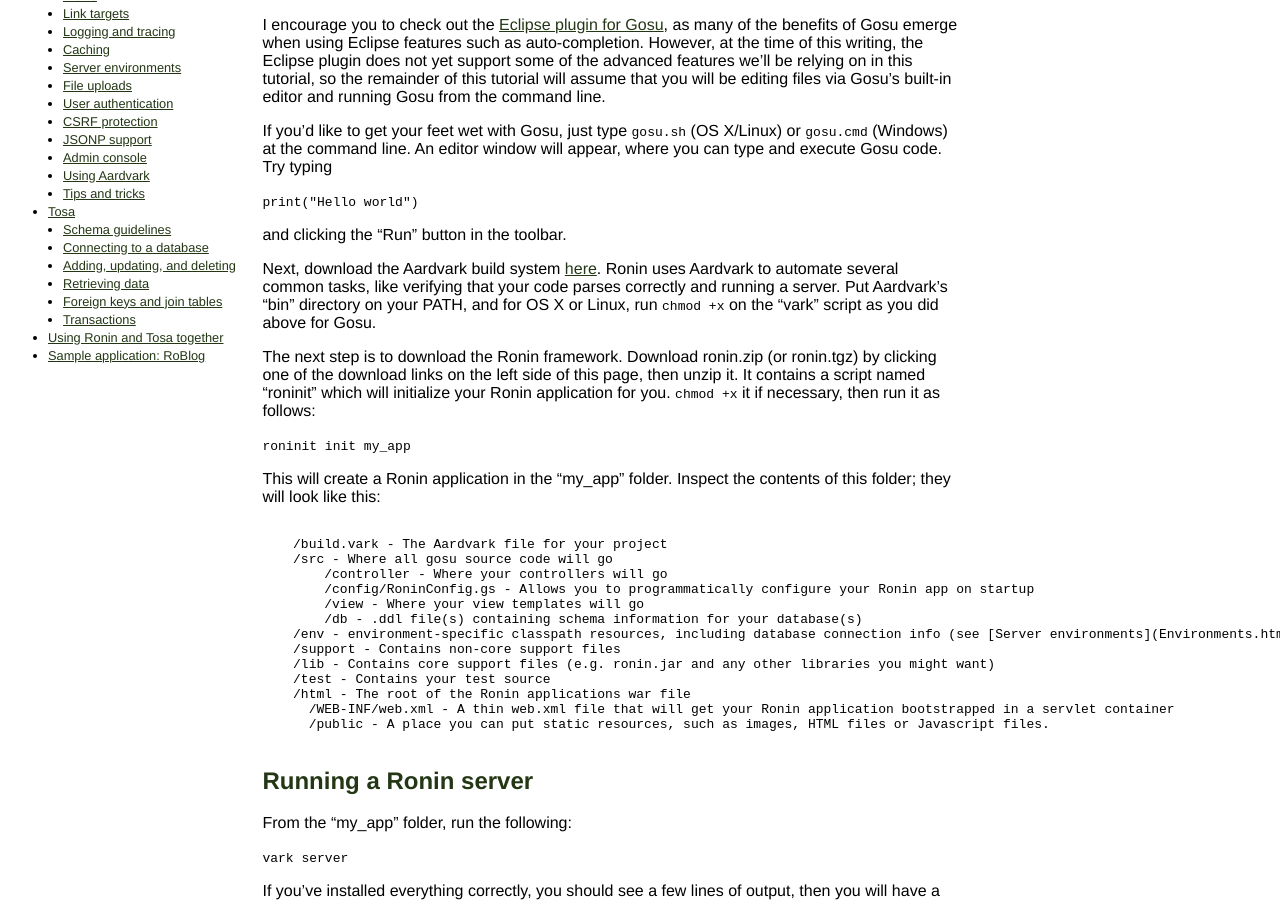
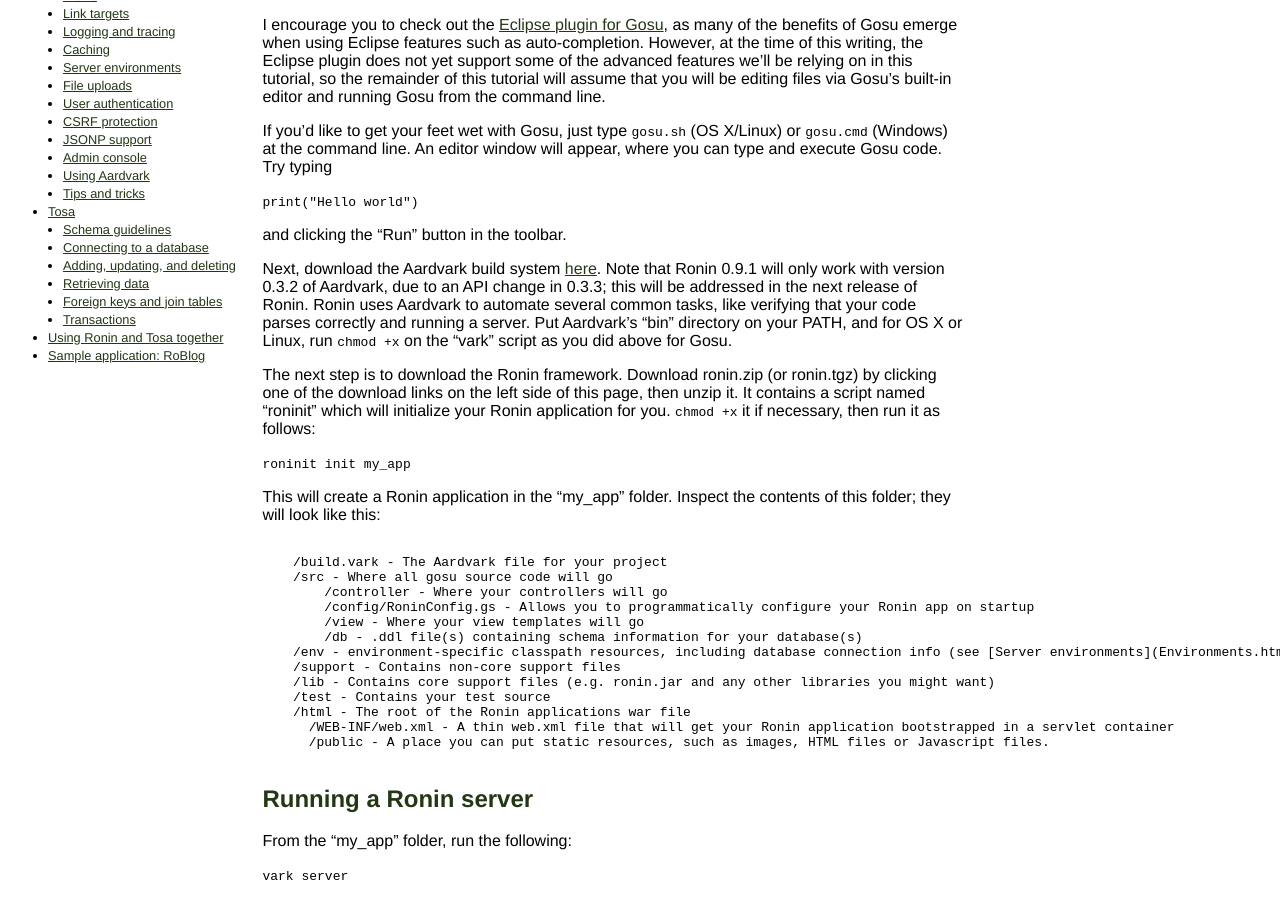
Before and after one commit to kprevas/ronin, a Jekyll site: the page built from Tutorial.md, in a window 1280 px wide and 900 px high, scrolled down 544 px. Built offline with Jekyll 4.4.1, drawn with Linux system fonts in a browser that asks for light colours; some web fonts are replaced; Markdown is read by kramdown in place of the engine named in the settings.

Commit message:
add notes about required Aardvark version

```diff
--- a/Tutorial.md
+++ b/Tutorial.md
@@ -41,7 +41,10 @@
 
 and clicking the "Run" button in the toolbar.
 
-Next, download the Aardvark build system [here][6]. Ronin uses Aardvark to
+Next, download the Aardvark build system [here][6]. Note that Ronin 0.9.1 will only
+work with version 0.3.2 of Aardvark, due to an API change in 0.3.3; this will be addressed
+in the next release of Ronin.
+Ronin uses Aardvark to
 automate several common tasks, like verifying that your code parses correctly
 and running a server. Put Aardvark's "bin" directory on your PATH, and for OS
 X or Linux, run `chmod +x` on the "vark" script as you did above for Gosu.
```
Also changed, not shown: Ronin.md (+1 -1 lines).
